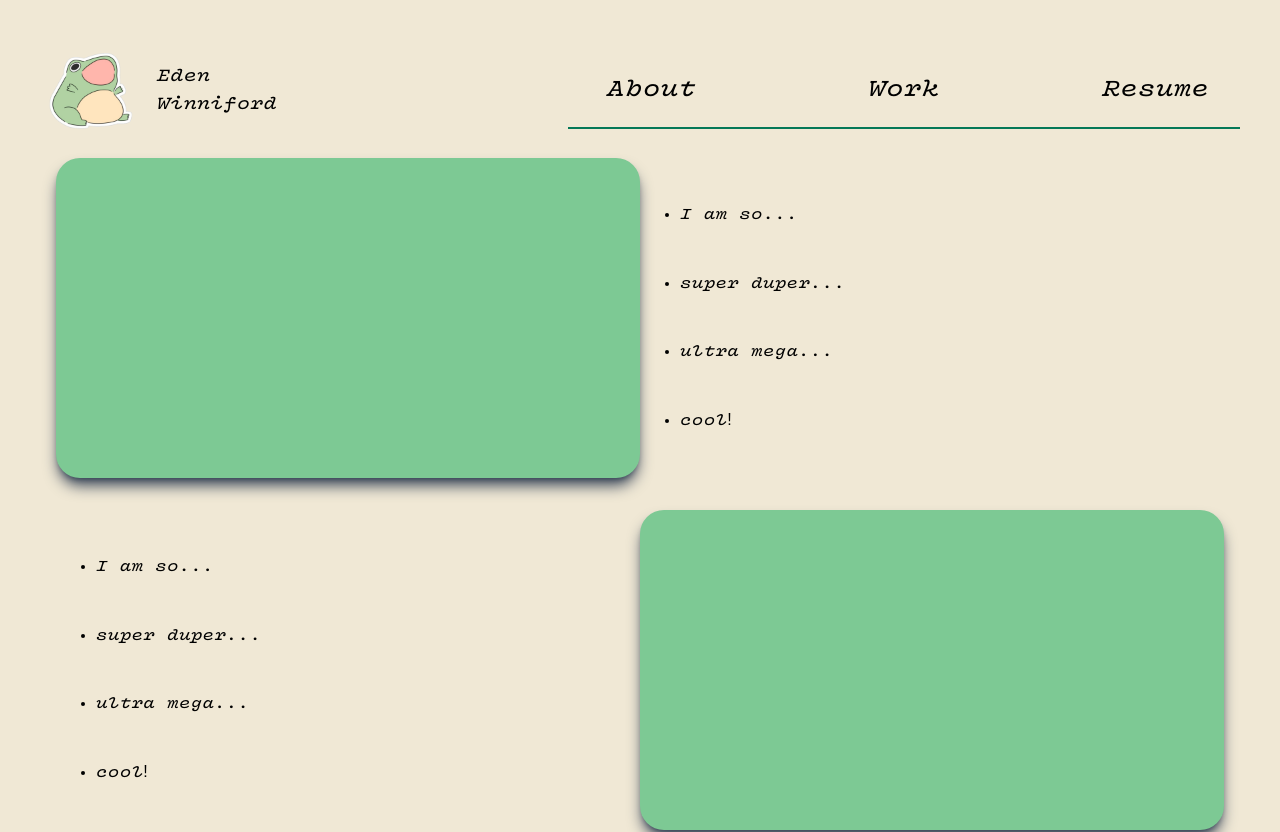
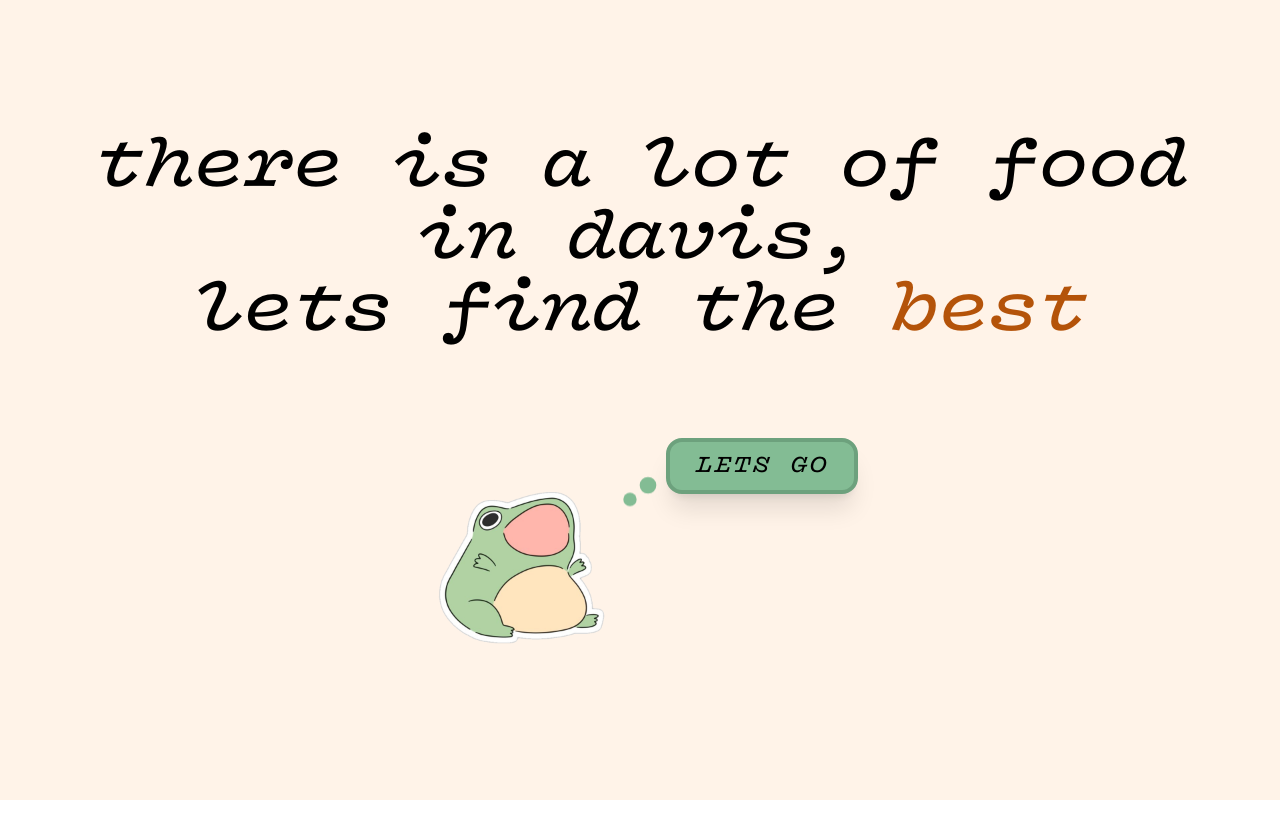
Before and after one commit to NDMyers/davisfoodreviews, a Next.js app: page / in a window 1280 px wide. Shown: the top 832 px of the page. After the commit the page ends 800 px from the top, so only its background shows below. Built offline with nearby package versions, Linux system fonts and the light colour scheme.

Commit message:
site reformat to food

```diff
--- a/package.json
+++ b/package.json
@@ -9,15 +9,18 @@
     "lint": "next lint"
   },
   "dependencies": {
+    "lucide-react": "^0.358.0",
     "next": "14.1.0",
     "react": "^18",
     "react-dom": "^18",
+    "react-scroll": "^1.9.0",
     "sharp": "^0.33.2"
   },
   "devDependencies": {
     "@types/node": "^20",
     "@types/react": "^18",
     "@types/react-dom": "^18",
+    "@types/react-scroll": "^1.8.10",
     "autoprefixer": "^10.0.1",
     "eslint": "^8",
     "eslint-config-next": "14.1.0",
--- a/src/app/about/page.tsx
+++ b/src/app/about/page.tsx
@@ -1,4 +1,5 @@
 import { FC } from 'react'
+import Image from "next/image";
 
 interface AboutProps {
 
@@ -7,52 +8,13 @@ interface AboutProps {
 const About: FC<AboutProps> = ({}) => {
   return (
 
-    <div className="rounded-3xl w-full max-w-7xl min-h-screen flex flex-col items-center justify-evenly pt-4 lg:pt-0">
+    <div id="homepage" className="rounded-3xl w-full max-w-[120rem] flex flex-col items-center justify-evenly pt-4 lg:pt-0">
 
-        {/* Section 1 left bubble right text*/}
-        <div className="flex flex-col w-full min-h-80 px-4 my-4 lg:flex-row">
-            {/* left bubble */}
-            <div className="rounded-3xl flex-1 order-1 shadow-lg shadow-slate-700 bg-[#7dc994]">
 
-            </div>
-            {/* right text */}
-            <ul className="w-full pl-10 pt-4 flex flex-col flex-2 justify-evenly items-start list-disc order-2 lg:w-1/2 lg:pt-0">
-                <li>I am so...</li>
-                <li>super duper...</li>
-                <li>ultra mega...</li>
-                <li>cool!</li>
-            </ul>
-        </div>
 
-        {/* Section 1 left bubble right text*/}
-        <div className="flex flex-col w-full min-h-80 px-4 my-4 lg:flex-row">
-            {/* left bubble */}
-            <div className="rounded-3xl flex-1 order-1 shadow-lg shadow-slate-700 bg-[#7dc994] lg:order-2">
 
-            </div>
-            {/* right text */}
-            <ul className="w-full pl-10 pt-4 flex flex-col flex-2 justify-evenly items-start list-disc order-2 lg:w-1/2 lg:order-1 lg:pt-0">
-                <li>I am so...</li>
-                <li>super duper...</li>
-                <li>ultra mega...</li>
-                <li>cool!</li>
-            </ul>
-        </div>
 
-        {/* Section 1 left bubble right text*/}
-        <div className="flex flex-col w-full min-h-80 px-4 my-4 lg:flex-row">
-            {/* left bubble */}
-            <div className="rounded-3xl flex-1 order-1 shadow-lg shadow-slate-700 bg-[#7dc994]">
 
-            </div>
-            {/* right text */}
-            <ul className="w-full pl-10 pt-4 flex flex-col flex-2 justify-evenly items-start list-disc order-2 lg:w-1/2 lg:order-1 lg:pt-0">
-                <li>I am so...</li>
-                <li>super duper...</li>
-                <li>ultra mega...</li>
-                <li>cool!</li>
-            </ul>
-        </div>
 
 
         {/* Footer */}
@@ -67,3 +29,58 @@ const About: FC<AboutProps> = ({}) => {
 }
 
 export default About
+
+
+
+// <div className="flex justify-center rounded-3xl flex-1 order-1 shadow-lg shadow-slate-700 bg-[#7dc994]">
+// <Image
+//     src='/akira.jpg'
+//     alt="Akira Coffee & Tea House"
+//     className="dark:invert"
+//     width={300}
+//     height={100}
+//     priority
+// />
+// </div>
+
+
+        // {/* Section 1 left bubble right text*/}
+        // <div className="flex flex-col w-full min-h-80 px-4 my-4 lg:flex-row">
+        //     {/* left bubble */}
+        //     <div className="rounded-3xl flex-1 order-1 shadow-lg shadow-slate-700 bg-[#7dc994] lg:order-2">
+
+        //     </div>
+        //     {/* right text */}
+        //     <div className="w-full pl-10 pt-4 flex flex-col flex-2 justify-evenly items-start list-disc order-2 lg:w-1/2 lg:order-1 lg:pt-0">
+
+        //     </div>
+        // </div>
+
+        // {/* Section 1 left bubble right text*/}
+        // <div className="flex flex-col w-full min-h-80 px-4 my-4 lg:flex-row">
+        //     {/* left bubble */}
+        //     <div className="rounded-3xl flex-1 order-1 shadow-lg shadow-slate-700 bg-[#7dc994]">
+
+        //     </div>
+        //     {/* right text */}
+        //     <div className="w-full pl-10 pt-4 flex flex-col flex-2 justify-evenly items-start list-disc order-2 lg:w-1/2 lg:order-1 lg:pt-0">
+
+        //     </div>
+        // </div>
+
+
+            //     {/* Section 1 left bubble right text*/}
+            //     <div className="flex flex-col w-full min-h-80 px-4 my-4 lg:flex-row">
+            //     {/* right text */}
+            //     <div className="w-full pl-10 pt-4 flex flex-col flex-2 items-center list-disc order-2 lg:w-1/2 lg:pt-0">
+            //         <a className='text-2xl'>AKIRA</a>
+            //         <a className='text-center'>620 W Covell Blvd STE A, Davis, CA 95616</a>
+            //         <br></br>
+            //         <div className='flex justify-between min-w-full'>
+            //             <div className='w-full flex justify-center'>
+            //                 <ul>PROS</ul>
+            //             </div>
+            //             <div className='w-full flex justify-center'>CONS</div>
+            //         </div>
+            //     </div>
+            // </div>
--- a/src/app/components/NavBar.tsx
+++ b/src/app/components/NavBar.tsx
@@ -18,32 +18,32 @@ const NavBar: FC<NavBarProps> = ({ setCurrentPage }) => {
         <div className="flex items-center justify-between w-full border-b-2 border-emerald-700 lg:max-w-2xl lg:mb-0 lg:grid-cols-3">
             <div
               onClick={() => setCurrentPage('about')}
-              className="w-1/4 group px-4 py-5 rounded-lg border border-transparent flex justify-center transition-colors hover:cursor-pointer hover:border-gray-300 hover:bg-gray-100 hover:dark:border-neutral-700 hover:dark:bg-neutral-800/30"
+              className="w-1/3 group px-4 py-5 rounded-lg border border-transparent flex justify-center transition-colors hover:cursor-pointer hover:border-gray-300 hover:bg-gray-100 hover:dark:border-neutral-700 hover:dark:bg-neutral-800/30"
 
               rel="noopener noreferrer"
             >
-              <h2 className={`text-2xl font-semi transition-transform group-hover:-translate-y-0.5 motion-reduce:transform-none`}>
-                About{""}
+              <h2 className={`text-md lg:text-xl font-semi transition-transform group-hover:-translate-y-0.5 motion-reduce:transform-none`}>
+                TOP FIVE{""}
               </h2>
             </div>
 
             <div
               onClick={() => setCurrentPage('work')}
-              className="w-1/4 group px-4 py-5 rounded-lg border border-transparent flex justify-center transition-colors hover:cursor-pointer hover:border-gray-300 hover:bg-gray-100 hover:dark:border-neutral-700 hover:dark:bg-neutral-800/30"
+              className="w-1/3 group px-4 py-5 rounded-lg border border-transparent flex justify-center transition-colors hover:cursor-pointer hover:border-gray-300 hover:bg-gray-100 hover:dark:border-neutral-700 hover:dark:bg-neutral-800/30"
               rel="noopener noreferrer"
             >
-              <h2 className={`text-2xl font-semi transition-transform group-hover:-translate-y-0.5 motion-reduce:transform-none`}>
-                Work{" "}
+              <h2 className={`text-md lg:text-xl font-semi transition-transform group-hover:-translate-y-0.5 motion-reduce:transform-none`}>
+                CUISINES{" "}
               </h2>
             </div>
 
             <div
               onClick={() => setCurrentPage('resume')}
-              className="w-1/4 group px-4 py-5 rounded-lg border border-transparent flex justify-center transition-colors hover:cursor-pointer hover:border-gray-300 hover:bg-gray-100 hover:dark:border-neutral-700 hover:dark:bg-neutral-800/30"
+              className="w-1/3 group px-4 py-5 rounded-lg border border-transparent flex justify-center transition-colors hover:cursor-pointer hover:border-gray-300 hover:bg-gray-100 hover:dark:border-neutral-700 hover:dark:bg-neutral-800/30"
               rel="noopener noreferrer"
             >
-              <h2 className={`text-2xl font-semi transition-transform group-hover:-translate-y-0.5 motion-reduce:transform-none`}>
-                Resume{" "}
+              <h2 className={`text-md lg:text-xl font-semi transition-transform group-hover:-translate-y-0.5 motion-reduce:transform-none`}>
+                HELP ME{" "}
               </h2>
             </div>
         </div>
--- a/src/app/page.tsx
+++ b/src/app/page.tsx
@@ -7,6 +7,9 @@ import About from "./about/page";
 import Work from "./work/page";
 import ResumePage from "./resume/page";
 import { render } from "react-dom";
+import { ArrowDown, Circle, MessageCircleDashed } from "lucide-react";
+import Link from "next/link";
+
 
 interface pageProps {
 
@@ -18,36 +21,32 @@ const page: FC<pageProps> = ({ }) => {
 
   return (
 
-    <main className="flex min-h-screen flex-col items-center justify-between overflow-x-hidden overflow-y-auto p-8 bg-[rgb(240,232,213)] lg:p-10">
-      {/* Color bar? */}
-      {/* <div className="w-full min-h-12 absolute top-0 bg-[#2b2525] lg:min-h-20">
-      </div> */}
+    <main className="flex min-h-screen flex-col items-center justify-between overflow-x-hidden overflow-y-auto px-8 bg-[rgb(255,243,232)] lg:px-10">
 
-      {/* Logo, name, and NavBar */}
-      <div className="flex flex-col w-full max-w-7xl items-center justify-between lg:flex-row">
-        {/* Logo and name section */}
-        <div  className="flex flex-col items-center rounded-lg px-8 py-2 border border-transparent transition-colors hover:cursor-pointer hover:border-gray-300 hover:bg-gray-100 hover:dark:border-neutral-700 hover:dark:bg-neutral-800/30 lg:flex-row lg:pr-8 lg:pl-0 lg:py-0"
-              onClick={()=>setCurrentPage('about')}
-        >
+        {/* Who are we section */}
+        <div className='flex flex-col justify-center items-center text-7xl min-h-screen tracking-tighter text-center'>
+            <a>
+              there is a lot of food in davis,
+              <br></br>
+              lets find the <span className='text-amber-700 hover:cursor-pointer'>best</span>
+            </a>
+            <div className="flex mt-20 text-2xl">
               <Image
                   src="/frog.png"
                   alt="My Logo"
-                className="dark:invert"
-                width={100}
+                  className="dark:invert pt-10"
+                  width={200}
                   height={24}
                   priority
               />
-          <a className="text-lg lg:pl-4">Eden Winniford</a>
+              <Circle fill="rgb(131,188,148)" className="mt-16 text-transparent size-4 animate-bounce"/>
+              <Circle fill="rgb(131,188,148)" className="mt-12 text-transparent size-5 animate-bounce"/>
+              <button className="ml-2 rounded-2xl bg-[rgb(131,188,148)] h-14 w-48 shadow-xl border-4 border-[rgb(109,161,125)] animate-bounce tracking-wider mt-3 hover:cursor-pointer">
+                <Link className="px-5" href="/home">LETS GO</Link>
+              </button>
             </div>
-
-        <NavBar setCurrentPage={setCurrentPage} />
-
+            {/* <ArrowDown className="w-8 h-8 mt-20 text-slate-700 animate-bounce lg:w-20 lg:h-20"/> */}
         </div>
-
-      {/* Currently Displayed Page */}
-      {currentPage === 'about' && <About />}
-      {currentPage === 'work' && <Work />}
-      {currentPage === 'resume' && <ResumePage />}
 
     </main>
 
```
Also changed, not shown: src/app/home/page.tsx (added, +59 -0 lines), public/akira.jpg (added), 1 other file (tests, documents, lock files or other folders). Lines whose indentation alone changed are shown as unchanged.
